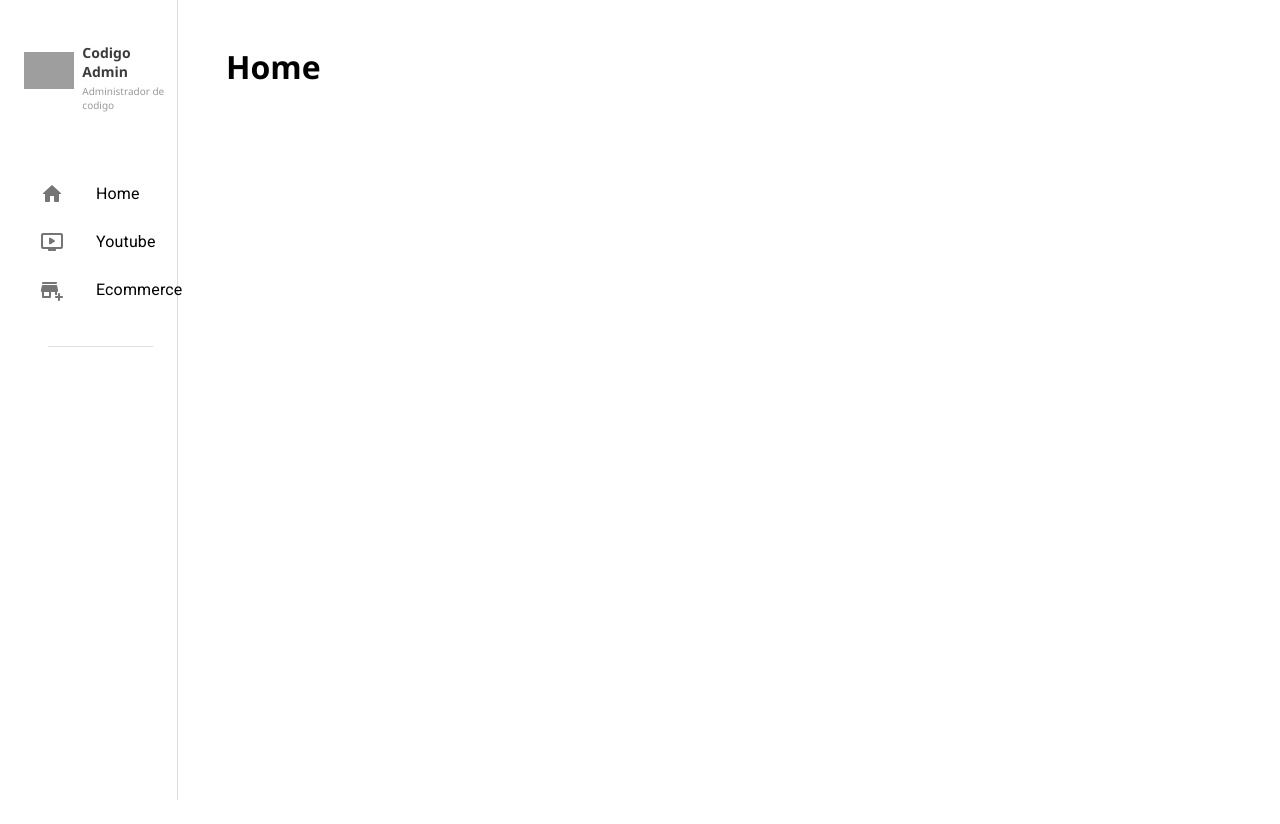
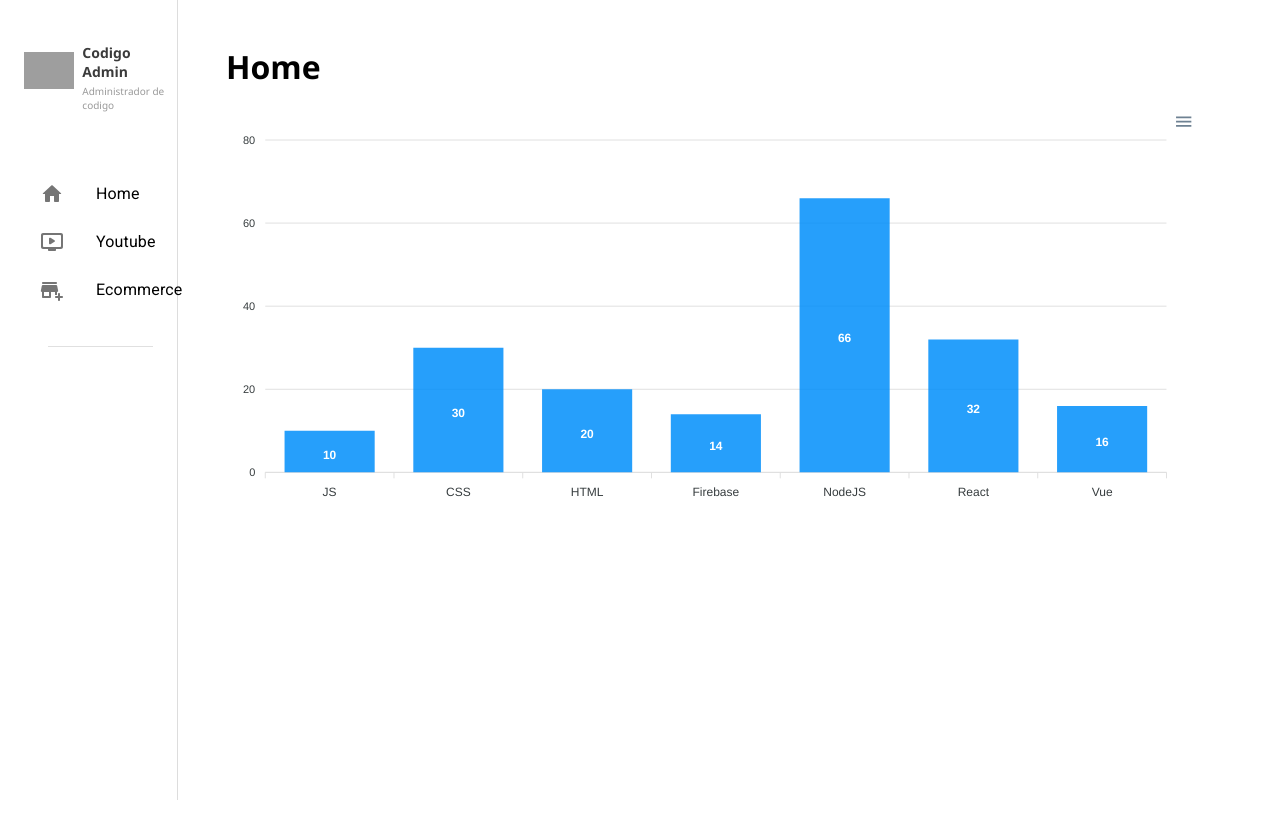
Before and after one commit to linder3hs/codigo13-react, a React (Create React App) app: page /home in a window 1280 px wide. Built offline with nearby package versions, Linux system fonts and the light colour scheme; no server answers; sample sign-in values are in the browser's storage; grey boxes are pictures that could not be loaded.

Commit message:
add home chart

```diff
--- a/package.json
+++ b/package.json
@@ -10,9 +10,11 @@
     "@testing-library/jest-dom": "^5.16.2",
     "@testing-library/react": "^12.1.4",
     "@testing-library/user-event": "^13.5.0",
+    "apexcharts": "^3.34.0",
     "bootstrap": "^5.1.3",
     "firebase": "^9.6.9",
     "react": "^17.0.2",
+    "react-apexcharts": "^1.4.0",
     "react-bootstrap": "^2.2.1",
     "react-dom": "^17.0.2",
     "react-router-dom": "^6.2.2",
--- a/src/pages/Home/index.js
+++ b/src/pages/Home/index.js
@@ -1,13 +1,129 @@
 import { Container, Grid } from "@mui/material";
+import Chart from "react-apexcharts";
 
 const Home = () => {
+  const chartData = {
+    series: [
+      {
+        name: "Tech Development",
+        data: [10, 30, 20, 14, 66, 32, 16],
+      },
+    ],
+    options: {
+      xaxis: {
+        categories: ["JS", "CSS", "HTML", "Firebase", "NodeJS", "React", "Vue"],
+      },
+    },
+  };
   return (
     <Container>
       <Grid>
         <h1>Home</h1>
+        <Chart
+          options={chartData.options}
+          series={chartData.series}
+          type="bar"
+          height={400}
+        />
       </Grid>
     </Container>
   );
 };
 
 export default Home;
+
+// this.state = {
+//   series: [
+//     {
+//       name: "Inflation",
+//       data: [2.3, 3.1, 4.0, 10.1, 4.0, 3.6, 3.2, 2.3, 1.4, 0.8, 0.5, 0.2],
+//     },
+//   ],
+//   options: {
+//     chart: {
+//       height: 350,
+//       type: "bar",
+//     },
+//     plotOptions: {
+//       bar: {
+//         borderRadius: 10,
+//         dataLabels: {
+//           position: "top", // top, center, bottom
+//         },
+//       },
+//     },
+//     dataLabels: {
+//       enabled: true,
+//       formatter: function (val) {
+//         return val + "%";
+//       },
+//       offsetY: -20,
+//       style: {
+//         fontSize: "12px",
+//         colors: ["#304758"],
+//       },
+//     },
+
+//     xaxis: {
+//       categories: [
+//         "Jan",
+//         "Feb",
+//         "Mar",
+//         "Apr",
+//         "May",
+//         "Jun",
+//         "Jul",
+//         "Aug",
+//         "Sep",
+//         "Oct",
+//         "Nov",
+//         "Dec",
+//       ],
+//       position: "top",
+//       axisBorder: {
+//         show: false,
+//       },
+//       axisTicks: {
+//         show: false,
+//       },
+//       crosshairs: {
+//         fill: {
+//           type: "gradient",
+//           gradient: {
+//             colorFrom: "#D8E3F0",
+//             colorTo: "#BED1E6",
+//             stops: [0, 100],
+//             opacityFrom: 0.4,
+//             opacityTo: 0.5,
+//           },
+//         },
+//       },
+//       tooltip: {
+//         enabled: true,
+//       },
+//     },
+//     yaxis: {
+//       axisBorder: {
+//         show: false,
+//       },
+//       axisTicks: {
+//         show: false,
+//       },
+//       labels: {
+//         show: false,
+//         formatter: function (val) {
+//           return val + "%";
+//         },
+//       },
+//     },
+//     title: {
+//       text: "Monthly Inflation in Argentina, 2002",
+//       floating: true,
+//       offsetY: 330,
+//       align: "center",
+//       style: {
+//         color: "#444",
+//       },
+//     },
+//   },
+// };
```
Also changed, not shown: 1 other file (tests, documents, lock files or other folders).
